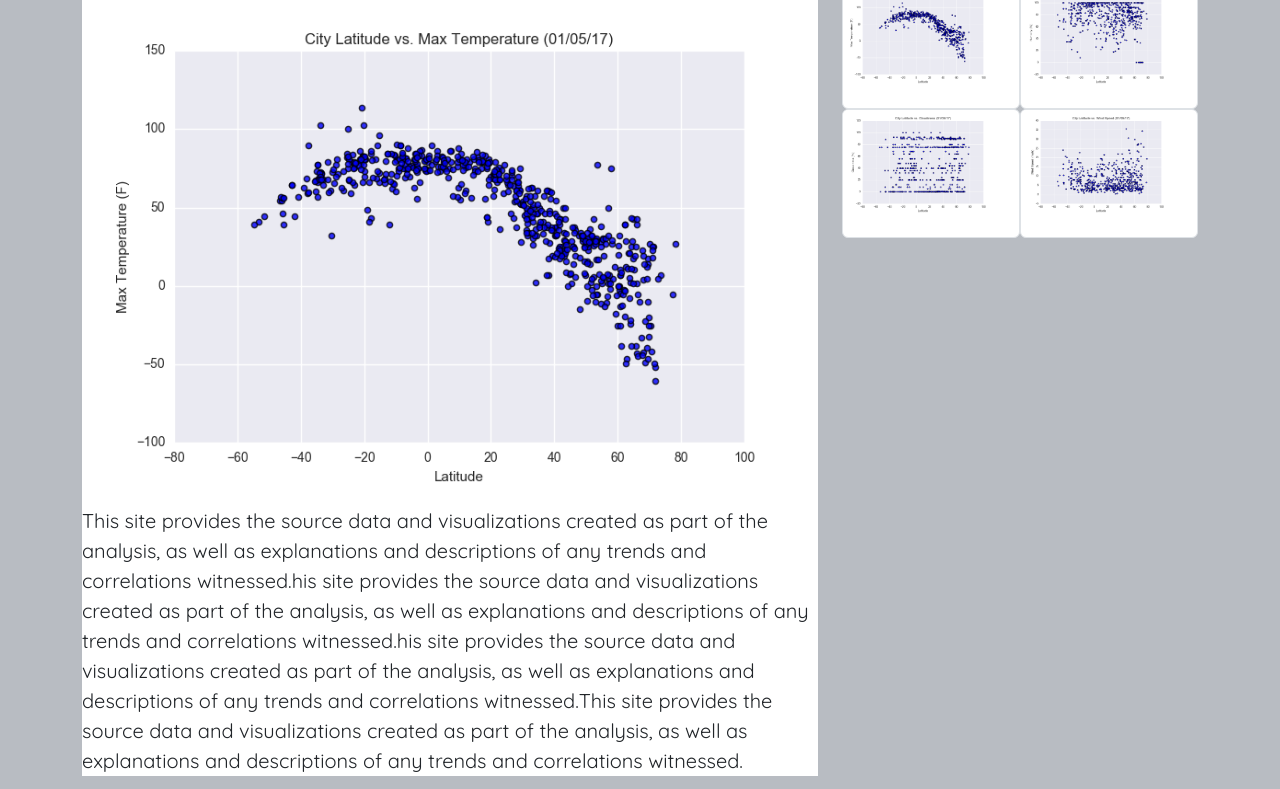
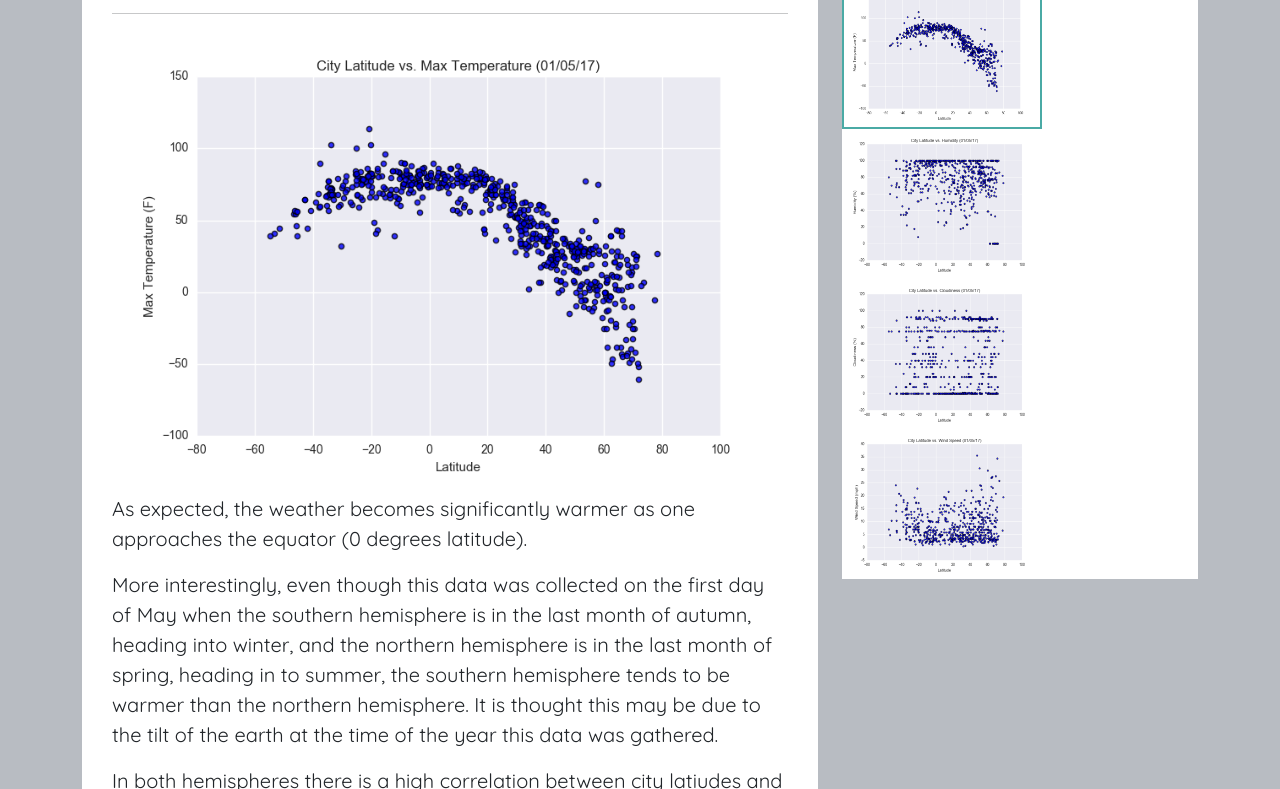
Before and after one commit to JuliaCooper60/Web-Design_Challenge, a plain HTML site: page WebVisualisations/Visualisations/Max_Temperature.html in a window 1280 px wide. Shown: the part 213-1002 px from the top of the page. Drawn offline with nearby package versions, Linux system fonts and the light colour scheme.

Commit message:
push for review

```diff
--- a/WebVisualisations/Visualisations/Max_Temperature.html
+++ b/WebVisualisations/Visualisations/Max_Temperature.html
@@ -46,20 +46,18 @@
   <div class="container">
     <section class="row" style="background-color: #b8bcc2;">
       <div class="col-sm-8">
-        <section style="background-color:white;">
+        <section style="padding: 30px; background-color:white;">
           <h3>Max Temperature</h3>
           <hr>
           <img src="../Resources/Fig1.png" class="img-responsive" alt="Max Temperature Graph" width="100%"
             height="100%">
-          <p>This site provides the source data and visualizations created as part of the analysis, as well as
-            explanations and descriptions of
-            any trends and correlations witnessed.his site provides the source data and visualizations
-            created as part of the analysis, as well as explanations and descriptions of
-            any trends and correlations witnessed.his site provides the source data and visualizations
-            created as part of the analysis, as well as explanations and descriptions of
-            any trends and correlations witnessed.This site provides the source data and visualizations
-            created as part of the analysis, as well as explanations and descriptions of
-            any trends and correlations witnessed.
+          <p>As expected, the weather becomes significantly warmer as one approaches the equator (0 degrees latitude).  </p>
+          <p> More interestingly, even though this data was collected on the first day of May when the southern hemisphere is in the last month of autumn, heading into winter,  and the northern hemisphere is in the last month of spring, heading in to summer, the southern hemisphere tends to be warmer than the northern hemisphere.
+            It is thought this may be due to the tilt of the earth at the time of the year this data was gathered.
+        </p>
+        <p>In both hemispheres there is a high correlation between city latiudes and maximum teperatures.
+          There are higher maximum temperatures in cities of latitudes up to around 20 degrees. The temperatures then drop as each city is further away from the equator.  This is far more pronounced in the Northern Hemisphere where there is a positive correlation toward higher latitude and lower temperatures. This is less obvious in the southern hemisphere.
+
           </p>
         </section>
       </div>
@@ -68,20 +66,20 @@
 
           <h2>Visualisations</h2>
           <a href="Max_Temperature.html">
-            <Img src="../Resources/Fig1.png" width="150" height="200"
-              class="img-thumbnail float-right img-responsive imageNav-photo.active .imageNav-photo:hover"></Img>
+            <Img src="../Resources/Fig1.png"
+              class="imageNav-photo"></Img>
           </a>
           <a href="Humidity.html">
-            <Img src="../Resources/Fig2.png" width="150" height="200"
-              class="img-thumbnail float-right img-responsive"></Img>
+            <Img src="../Resources/Fig2.png"
+              class="imageNav-photo2"></Img>
           </a>
           <a href="Cloudiness.html">
-            <Img src="../Resources/Fig3.png" width="150" height="200"
-              class="img-thumbnail float-right img-responsive"></Img>
+            <Img src="../Resources/Fig3.png"
+              class="imageNav-photo2"></Img>
           </a>
           <a href="Wind_Speed.html">
-          <Img src="../Resources/Fig4.png" width="150" height="200"
-            class="img-thumbnail float-right img-responsive"></Img>
+          <Img src="../Resources/Fig4.png"
+            class="imageNav-photo2"></Img>
           </a>
         </section>
       </div>
--- a/WebVisualisations/styles.css
+++ b/WebVisualisations/styles.css
@@ -13,17 +13,23 @@ body {
     float: left;
     padding: 0 20px 20px 0;
 }
+
 .imageNav-photo {
     Width:200px;
     height: 150px;
     border: 2px solid #4AAAA5;
 }
 
-
+.imageNav-photo2 {
+    Width:200px;
+    height: 150px;
+}
 .text {
     float: right;
     padding: 0 0 20px 20px;
 }
+
+
 
 .col-md-4 {
     display: grid;
@@ -69,3 +75,7 @@ width: 50%;
 .spacing{
     margin-left: 50%;
 }
+
+#contact-info {
+    width: 60%;
+  }
```
Also changed, not shown: WebVisualisations/Comparisonpage.html (+1 -1 lines), WebVisualisations/Visualisations/Cloudiness.html (+12 -17 lines), WebVisualisations/Visualisations/Humidity.html (+9 -11 lines), WebVisualisations/Visualisations/Wind_Speed.html (+7 -11 lines), WebVisualisations/landingpage.html (+34 -13 lines), 2 other files.
